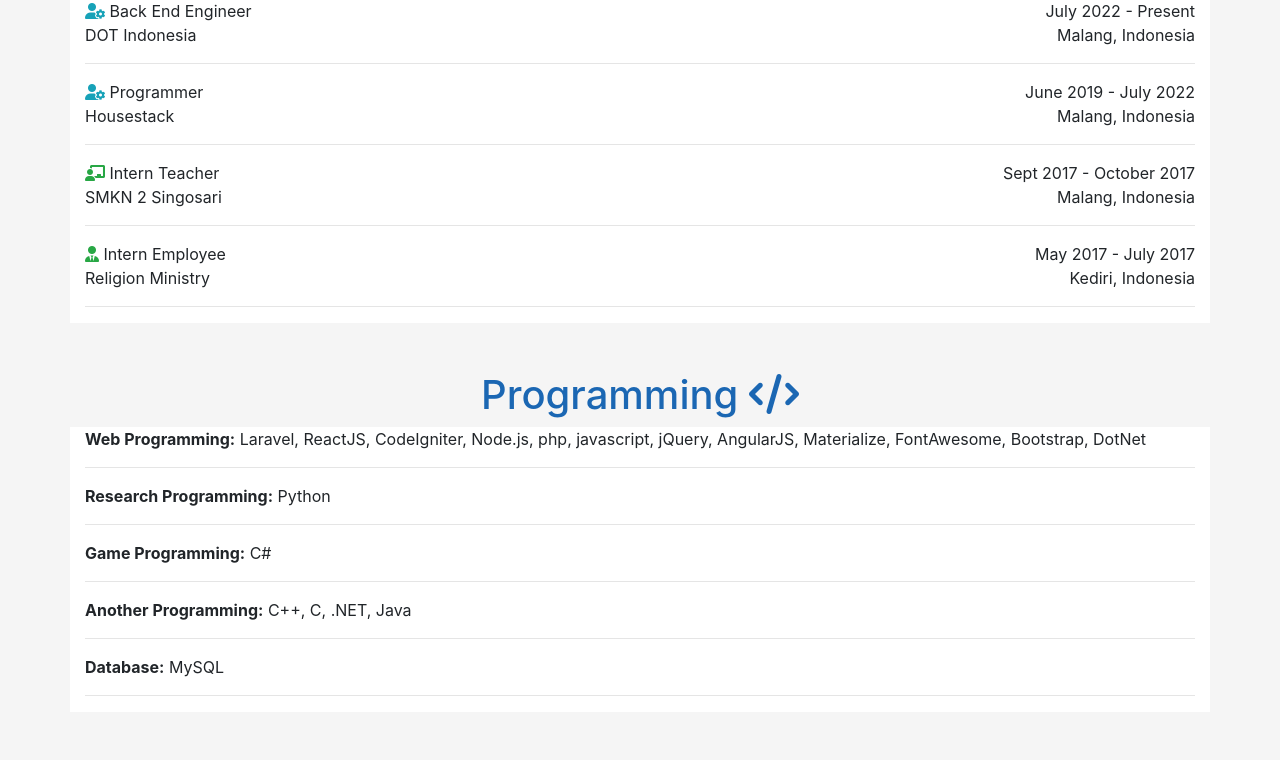
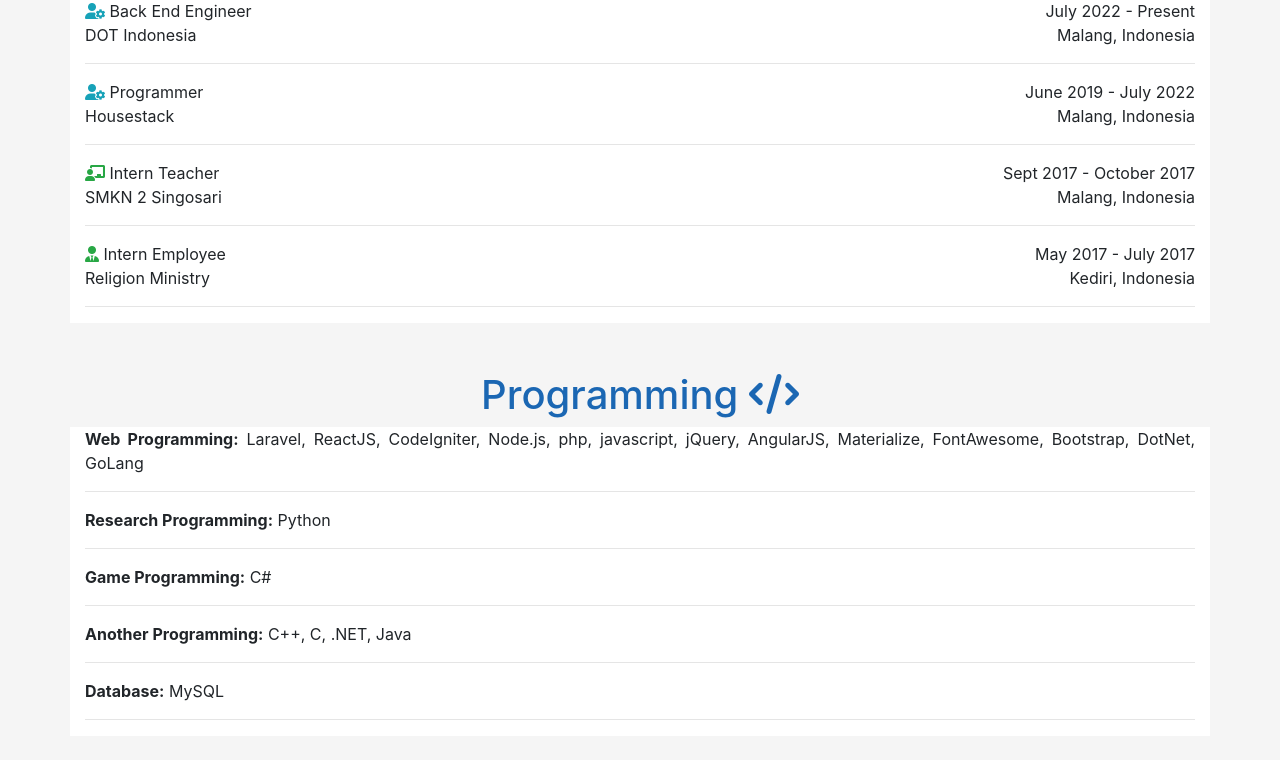
Before and after one commit to naffzzz/naffzzz.github.io, a PHP site: page / in a window 1280 px wide. Shown: the part 633-1393 px from the top of the page. Run offline with PHP 8.4, Linux system fonts and the light colour scheme; some libraries are stand-ins or nearby versions.

Commit message:
Update index.php

```diff
--- a/index.php
+++ b/index.php
@@ -171,7 +171,7 @@
       <div class="row text-justify mb-5 reveal slideInFromBottom">
         <div class="col bg-white">
           <div>
-            <span><strong>Web Programming:</strong> Laravel, ReactJS, CodeIgniter, Node.js, php, javascript, jQuery, AngularJS, Materialize, FontAwesome, Bootstrap, DotNet</span>
+            <span><strong>Web Programming:</strong> Laravel, ReactJS, CodeIgniter, Node.js, php, javascript, jQuery, AngularJS, Materialize, FontAwesome, Bootstrap, DotNet, GoLang</span>
           </div>
           <hr>
           <div>
```
